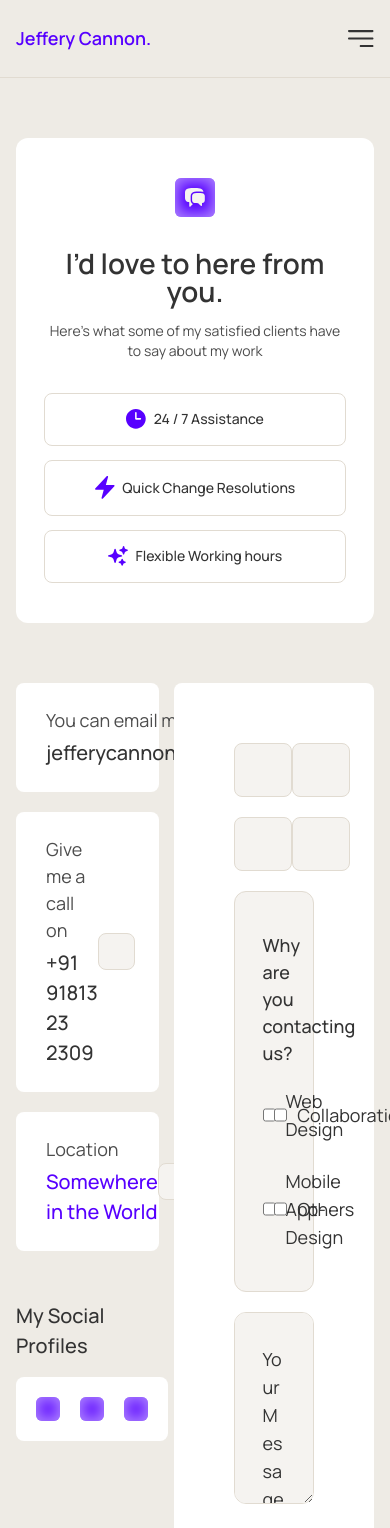
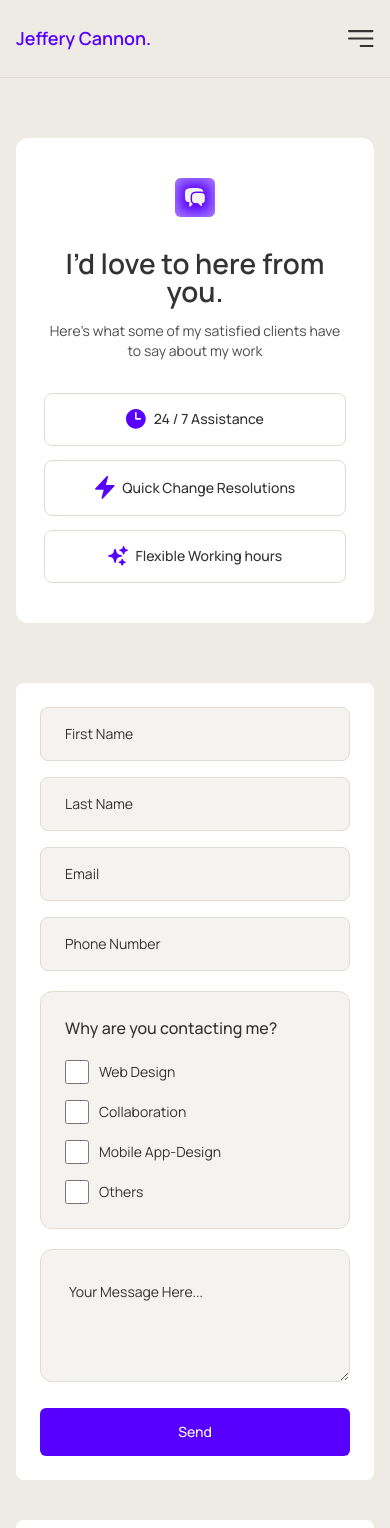
Before and after one commit to hakhan1999/Mohsin-Portfolio, a React (Vite) app: page /contact-me in a window 390 px wide. Shown: the top 1528 px of the page. Built offline with nearby package versions, Linux system fonts and the light colour scheme.

Commit message:
contact page mobile responsive completed

```diff
--- a/src/components/Footer.jsx
+++ b/src/components/Footer.jsx
@@ -9,17 +9,17 @@ const navItems = [
   {
     id: 2,
     name: "About Me",
-    path: "/about-us",
+    path: "/about-me/",
   },
   {
     id: 3,
     name: "Portfolio",
-    path: "/portfolio",
+    path: "/portfolio/",
   },
   {
     id: 4,
     name: "Contact Me",
-    path: "/contact-us",
+    path: "/contact-me/",
   },
 ];
 
@@ -58,7 +58,7 @@ const contactLinks = [
     id: 3,
     text: "Somewhere in the World",
     iconPath: "/images/location.svg",
-    link: "#",
+    link: "/location",
   },
 ];
 
@@ -91,7 +91,11 @@ const Footer = () => {
               to={item.path}
               key={item.id}
             >
-              <img className="w-6" src={item.imgLink} alt="Social Icon" />
+              <img
+                className="w-6 max-sm:w-5"
+                src={item.imgLink}
+                alt="Social Icon"
+              />
             </NavLink>
           ))}
         </div>
--- a/src/components/contact/ContactDetails.jsx
+++ b/src/components/contact/ContactDetails.jsx
@@ -17,7 +17,7 @@ const contactDetails = [
     id: 3,
     mainText: "Somewhere in the World",
     subText: "Location",
-    link: "#",
+    link: "/location",
   },
 ];
 
@@ -40,20 +40,20 @@ const socialLinks = [
 ];
 const ContactDetails = () => {
   return (
-    <section className="container bottom-padded contact-details flex-start justify-between">
-      <div className="col-1 w-[40%]">
-        <div className="details-wrapper flex flex-col gap-5 w-full">
+    <section className="container bottom-padded contact-details flex-start justify-between max-sm:flex-col-reverse max-sm:gap-10">
+      <div className="col-1 w-[40%] max-sm:w-full">
+        <div className="details-wrapper flex flex-col gap-5 max-sm:gap-3.5 w-full">
           {contactDetails.map((item) => (
             <div
               key={item.id}
               className="px-7.5 py-6 w-full flex justify-between bg-white rounded-lg"
             >
               <div className="flex flex-col gap-1 justify-start">
-                <p className="text-lg w-full text-grey leading-normal">
+                <p className="text-lg w-full text-grey leading-normal max-sm:text-sm">
                   {item.subText}
                 </p>
                 <NavLink
-                  className="text-gray text-xl leading-normal font-medium"
+                  className="text-gray text-xl leading-normal font-medium max-sm:text-[1rem]"
                   to={item.link}
                   target={item.id === 3 ? "_blank" : undefined}
                 >
@@ -85,10 +85,11 @@ const ContactDetails = () => {
             </div>
           ))}
         </div>
-        <div className="social mt-12.5">
+        <div className="social mt-12.5 max-sm:text-center max-sm:text-[1rem]">
           <p className="text-gray text-xl leading-normal font-medium mb-4">
             My Social Profiles
           </p>
+          <div className="flex max-sm:justify-center">
             <div className=" flex gap-5 p-5 rounded-lg bg-white w-fit">
               {socialLinks.map((item) => (
                 <NavLink
@@ -96,13 +97,18 @@ const ContactDetails = () => {
                   to={item.path}
                   key={item.id}
                 >
-                <img className="w-6" src={item.imgLink} alt="Social Icon" />
+                  <img
+                    className="w-6 max-sm:w-5"
+                    src={item.imgLink}
+                    alt="Social Icon"
+                  />
                 </NavLink>
               ))}
             </div>
           </div>
         </div>
-      <div className="col-2 w-[56%]">
+      </div>
+      <div className="col-2 w-[56%] max-sm:w-full">
         <ContactForm />
       </div>
     </section>
--- a/src/components/contact/ContactForm.jsx
+++ b/src/components/contact/ContactForm.jsx
@@ -95,12 +95,12 @@ const ContactForm = () => {
   };
 
   return (
-    <div className="form-wrapper p-15 bg-white rounded-lg">
+    <div className="form-wrapper p-15 max-sm:p-6 bg-white rounded-lg">
       <form onSubmit={sendEmail}>
         {/* Name Fields */}
-        <div className="row mb-5 flex justify-between">
+        <div className="row mb-5 max-sm:mb-4 flex justify-between max-sm:flex-col max-sm:gap-4">
           <input
-            className="w-[48%] px-7 py-3 border border-border rounded-lg bg-[#F5F3F0] placeholder:text-gray placeholder:text-lg text-lg"
+            className="w-[48%] max-sm:w-full px-7 max-sm:px-6 max-sm:py-4 py-3 border border-border rounded-lg bg-[#F5F3F0] placeholder:text-gray placeholder:text-lg text-lg max-sm:placeholder:text-sm max-sm:text-sm"
             type="text"
             name="firstName"
             value={formData.firstName}
@@ -109,7 +109,7 @@ const ContactForm = () => {
             required
           />
           <input
-            className="w-[48%] px-7 py-3 border border-border rounded-lg bg-[#F5F3F0] placeholder:text-gray placeholder:text-lg text-lg"
+            className="w-[48%] max-sm:w-full px-7 max-sm:px-6 max-sm:py-4 py-3 border border-border rounded-lg bg-[#F5F3F0] placeholder:text-gray placeholder:text-lg text-lg max-sm:placeholder:text-sm max-sm:text-sm"
             type="text"
             name="lastName"
             value={formData.lastName}
@@ -120,13 +120,13 @@ const ContactForm = () => {
         </div>
 
         {/* Email & Phone */}
-        <div className="row mb-5 flex justify-between">
+        <div className="row mb-5 flex justify-between max-sm:flex-col max-sm:gap-4">
           <input
             type="email"
             name="email"
             value={formData.email}
             onChange={handleChange}
-            className="w-[48%] px-7 py-3 border border-border rounded-lg bg-[#F5F3F0] placeholder:text-gray placeholder:text-lg text-lg"
+            className="w-[48%] max-sm:w-full px-7 max-sm:px-6 max-sm:py-4 py-3 border border-border rounded-lg bg-[#F5F3F0] placeholder:text-gray placeholder:text-lg text-lg max-sm:placeholder:text-sm max-sm:text-sm"
             placeholder="Email"
             required
           />
@@ -135,30 +135,30 @@ const ContactForm = () => {
             name="phone"
             value={formData.phone}
             onChange={handleChange}
-            className="w-[48%] px-7 py-3 border border-border rounded-lg bg-[#F5F3F0] placeholder:text-gray placeholder:text-lg text-lg"
+            className="w-[48%] max-sm:w-full px-7 max-sm:px-6 max-sm:py-4 py-3 border border-border rounded-lg bg-[#F5F3F0] placeholder:text-gray placeholder:text-lg text-lg max-sm:placeholder:text-sm max-sm:text-sm"
             placeholder="Phone Number"
             required
           />
         </div>
 
         {/* Reasons */}
-        <div className="row bg-[#F5F3F0] rounded-xl border border-border px-7 py-10">
-          <p className="text-gray text-lg leading-normal font-medium mb-5">
-            Why are you contacting us?
+        <div className="row bg-[#F5F3F0] rounded-xl border border-border px-7 max-sm:px-6 max-sm:py-6 py-10">
+          <p className="text-gray text-lg leading-normal font-medium mb-5 max-sm:text-[1rem]">
+            Why are you contacting me?
           </p>
-          <div className="checkboxes-wrapper flex flex-wrap justify-between gap-y-6">
+          <div className="checkboxes-wrapper flex flex-wrap justify-between gap-y-6 max-sm:gap-4 max-sm:flex-col">
             {["web-design", "collaboration", "mobile-app-design", "others"].map(
               (name) => (
-                <div key={name} className="flex checkbox w-[48%]">
+                <div key={name} className="flex checkbox w-[48%] max-sm:w-full">
                   <input
                     type="checkbox"
-                    className="w-7 h-7"
+                    className="w-7 h-7 max-sm:w-6 max-sm:h-6"
                     name={name}
                     checked={formData.reasons.includes(name)}
                     onChange={handleCheckbox}
                     required={formData.reasons.length === 0} // force at least one selection
                   />
-                  <label className="text-gray text-lg ml-2.5 capitalize">
+                  <label className="text-gray text-lg ml-2.5 capitalize max-sm:text-sm">
                     {name.replace("-", " ")}
                   </label>
                 </div>
@@ -170,7 +170,7 @@ const ContactForm = () => {
         {/* Message */}
         <div className="row my-5">
           <textarea
-            className="h-48 bg-[#F5F3F0] rounded-xl border border-border px-7 py-8 w-full placeholder:text-gray placeholder:text-lg text-lg"
+            className="h-48 max-sm:h-[8.313rem] bg-[#F5F3F0] rounded-xl border border-border px-7 py-8 w-full placeholder:text-gray placeholder:text-lg text-lg max-sm:text-sm max-sm:placeholder:text-sm"
             name="message"
             value={formData.message}
             onChange={handleChange}
@@ -183,7 +183,7 @@ const ContactForm = () => {
         <div className="row flex justify-center">
           <button
             disabled={loading}
-            className={`flex gap-[0.578rem] w-fit bg-primary rounded-md transition hover:bg-primary-hover text-white px-11 py-4.5 text-lg font-medium cursor-pointer ${
+            className={`flex gap-[0.578rem] w-fit max-sm:w-full max-sm:justify-center bg-primary rounded-md transition hover:bg-primary-hover text-white px-11 py-4.5 max-sm:py-3.5 max-sm:text-sm text-lg font-medium cursor-pointer ${
               loading ? "opacity-70 cursor-not-allowed" : ""
             }`}
             type="submit"
--- a/src/components/home/Card.jsx
+++ b/src/components/home/Card.jsx
@@ -48,7 +48,7 @@ const Card = ({
         <Button
           text="Contact Me"
           className="flex-left mt-7.5 w-full"
-          link="/contact-us"
+          link="/contact-me/"
         />
       )}
     </div>
--- a/src/index.css
+++ b/src/index.css
@@ -89,7 +89,7 @@ body {
     @apply pb-25;
   }
 
-  .active{
+  header .active {
     @apply text-primary;
   }
 }
```
Lines whose indentation alone changed are shown as unchanged.
